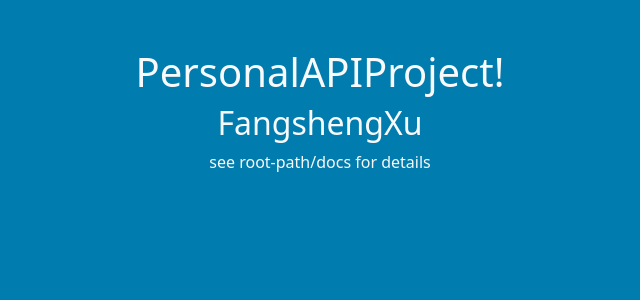
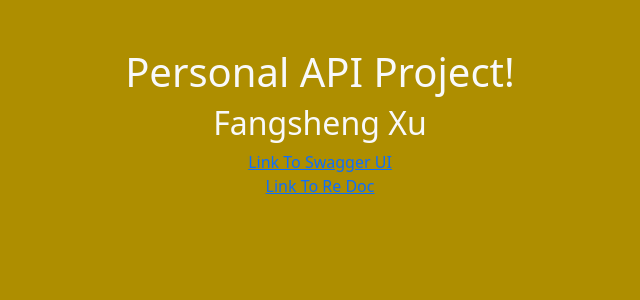
Before and after one commit to FangshengXuJason/Image-Editng-FastAPI, a FastAPI app: page / in a window 1280 px wide. Shown: the top 300 px of the page, without its empty margins (320-960 px from the left). Run offline with FastAPI, Linux system fonts and the light colour scheme.

Commit message:
submission ready

```diff
--- a/app/main.py
+++ b/app/main.py
@@ -3,6 +3,7 @@ import pathlib
 import os
 import io
 from typing import Optional, Tuple
+from urllib import response
 import uuid
 from functools import lru_cache
 from fastapi import(
@@ -17,10 +18,11 @@ from fastapi import(
 
 from fastapi.responses import HTMLResponse, FileResponse
 from fastapi.templating import Jinja2Templates
-from pydantic import BaseSettings, BaseModel
+from pydantic import BaseSettings
 from PIL import Image
 from typing import List, Tuple
 
+# system config
 class Settings(BaseSettings):
     app_auth_token: str
     debug: bool = False
@@ -38,23 +40,20 @@ def get_settings():
 settings = get_settings()
 DEBUG=settings.debug
 
+# path config
 BASE_DIR = pathlib.Path(__file__).parent
-UPLOAD_DIR = BASE_DIR / "uploads"
-TEMP_DIR = BASE_DIR / "temps"
+UPLOAD_DIR = BASE_DIR / "uploads" # for indiviual operation testing
+TEMP_DIR = BASE_DIR / "temps" # for API testing
 
-# param for each image editing operation
-class ImgEditParam(BaseModel):
-    name: str = "no_operation"
-    toggle: Optional[bool] = False
-    width: int = 0
-    length: int = 0
 
 app = FastAPI()
 templates = Jinja2Templates(directory=str(BASE_DIR / "templates"))
 
+
+# welcome page for live demo
 @app.get("/", response_class=HTMLResponse) # http GET -> JSON
 def home_view(request: Request):
-    return templates.TemplateResponse("home.html", {"request": request, "author": "FangshengXu"})
+    return templates.TemplateResponse("home.html", {"request": request, "author": "Fangsheng Xu"})
 
 
 def flip(img: Image, top_bottem: bool) -> Image:
@@ -62,6 +61,25 @@ def flip(img: Image, top_bottem: bool) -> Image:
         return img.transpose(Image.FLIP_TOP_BOTTOM)
     else:
         return img.transpose(Image.FLIP_LEFT_RIGHT)
+
+
+def greyscale(img: Image) -> Image:
+    return  img.convert('L')
+
+
+def resize(img: Image, size: Tuple[int, int]) -> Image:
+    return img.resize(size)
+
+# counter clock-wise, keeps the same size
+def rotate(img: Image, degrees: int) -> Image:
+    if degrees == 90:
+        return img.transpose(Image.ROTATE_90)
+    elif degrees == 180:
+        return img.transpose(Image.ROTATE_180)
+    elif degrees == 270:
+        return img.transpose(Image.ROTATE_270)
+    else:
+        return img.rotate(degrees) # size stays the same for sure
 
 @app.post("/flip/", response_class=FileResponse) # flip the image horizontally or vertically
 async def flip_view(top_bottem: bool = True, file:UploadFile = File(...)):
@@ -77,8 +95,6 @@ async def flip_view(top_bottem: bool = True, file:UploadFile = File(...)):
     img.save(dest)
     return dest
 
-def greyscale(img: Image) -> Image:
-    return  img.convert('L')
 
 @app.post("/greyscale/", response_class=FileResponse) # flip the image horizontally or vertically
 async def greyscale_view(file:UploadFile = File(...)):
@@ -95,8 +111,6 @@ async def greyscale_view(file:UploadFile = File(...)):
     img.save(dest)
     return dest
 
-def resize(img: Image, size: Tuple[int, int]) -> Image:
-    return img.resize(size)
 
 @app.post("/resize/", response_class=FileResponse) # flip the image horizontally or vertically
 async def resize_view(width: int = 128, height: int = 128, file:UploadFile = File(...)):
@@ -113,16 +127,6 @@ async def resize_view(width: int = 128, height: int = 128, file:UploadFile = Fil
     img.save(dest)
     return dest
 
-# counter clock-wise, keeps the same size
-def rotate(img: Image, degrees: int) -> Image:
-    if degrees == 90:
-        return img.transpose(Image.ROTATE_90)
-    elif degrees == 180:
-        return img.transpose(Image.ROTATE_180)
-    elif degrees == 270:
-        return img.transpose(Image.ROTATE_270)
-    else:
-        return img.rotate(degrees) # size stays the same for sure
 
 @app.post("/rotate/", response_class=FileResponse) # flip the image horizontally or vertically
 async def rotate_view(degrees: int = 90, file:UploadFile = File(...)):
@@ -140,34 +144,72 @@ async def rotate_view(degrees: int = 90, file:UploadFile = File(...)):
     return dest
 
 
+@app.post("/api/v1/upload/") # flip the image horizontally or vertically
+async def upload_image(file:UploadFile = File(...)):
+    bytes_str = io.BytesIO(await file.read())
+    try:
+        img = Image.open(bytes_str)
+    except:
+        raise HTTPException(detail="Invalid image", status_code=400)
 
-# async def process_operation(img: Image, custom_param: ImgEditParam) -> Image:
-#     if custom_param.name == "flip":
-#         return flip(img, custom_param.toggle)
-#     if custom_param == "greyscale":
-#         return greyscale(img)
-#     return img
+    fname = pathlib.Path(file.filename)
+    fext = fname.suffix # .jpg, .txt
+    dest = TEMP_DIR / f"{uuid.uuid1()}{fext}"
+    img.save(dest)
+    return dest
 
-# @app.post("/api/v1/", response_class=FileResponse)
-# async def edit_multiple_images(operations: List[ImgEditParam], file:UploadFile = File(...)) -> Image:
-#     bytes_str = io.BytesIO(await file.read())
-#     try:
-#         img = Image.open(bytes_str)
-#     except:
-#         raise HTTPException(detail="Invalid image", status_code=400)
-#     if operation is None:
-#         raise HTTPException(detail="Missing Image Edit Parameters", status_code=400)
 
-#     for operation in operations:
-#         print("--------Processing Operation: " + operation.name)
-#         #  img = process_operation(img, operation)
-#     return img
+@app.get("/api/v1/downlaod/{file_path: path}", response_class=FileResponse)
+async def download_image(file_path: str):
+    # verify file_path
+    file_name = pathlib.Path(file_path)
+    if not file_name.exists():
+        raise HTTPException(detail="Invalid path", status_code=400)
+    return file_path
 
-@app.post("/api/v1/testing")
-async def edit_multiple_images_test(operations: List[ImgEditParam]):
-    if operation is None:
-        raise HTTPException(detail="Missing Image Edit Parameters", status_code=400)
 
-    for operation in operations:
-        print("--------Processing Operation: " + operation.name)
-        #  img = process_operation(img, operation)
+@app.put("/api/v1/flip/{file_path: path}")
+async def flip_api(file_path: str, top_bottem: bool = True):
+    try:
+        img = Image.open(file_path)
+    except:
+        raise HTTPException(detail="Invalid path", status_code=400)
+    img = flip(img, top_bottem)
+    img.save(file_path)
+    if top_bottem:
+        return {"operation": "flip top and bottem"}
+    return {"operation": "flipped left and right"}
+
+
+@app.put("/api/v1/greyscale/{file_path: path}")
+async def greyscale_api(file_path: str):
+    try:
+        img = Image.open(file_path)
+    except:
+        raise HTTPException(detail="Invalid path", status_code=400)
+    img = greyscale(img)
+    img.save(file_path)
+    return {"operation": "greyscale"}
+
+
+@app.put("/api/v1/resize/{file_path: path}")
+async def resize_api(file_path: str, width: int = 128, height: int = 128):
+    try:
+        img = Image.open(file_path)
+    except:
+        raise HTTPException(detail="Invalid path", status_code=400)
+    size = width, height
+    img = resize(img, size)
+    img.save(file_path)
+    return {"operation": "resized to " + str(width) + " x " + str(height)}
+
+
+@app.put("/api/v1/rotate/{file_path: path}")
+async def rotate_api(file_path: str, degrees: int = 90):
+    try:
+        img = Image.open(file_path)
+    except:
+        raise HTTPException(detail="Invalid path", status_code=400)
+    img = rotate(img, degrees)
+    img.save(file_path)
+    return {"operation": "rotated enouter close-wise by" + str(degrees) + "degrees"}
--- a/app/templates/base.html
+++ b/app/templates/base.html
@@ -9,10 +9,10 @@
     <link href="https://cdn.jsdelivr.net/npm/bootstrap@5.1.0/dist/css/bootstrap.min.css" rel="stylesheet" integrity="sha384-KyZXEAg3QhqLMpG8r+8fhAXLRk2vvoC2f3B09zVXn8CA5QIVfZOJ3BCsw2P0p/We" crossorigin="anonymous">
     <style>
         .bg-cfe {
-            background-color: #007cae !important;
+            background-color: #ae8e00 !important;
         }
     </style>
-    <title>Code On!</title>
+    <title>Personal API Project by Fangsheng Xu</title>
   </head>
   <body class='bg-cfe text-light'>
    {% block content %}
--- a/app/templates/home.html
+++ b/app/templates/home.html
@@ -3,10 +3,11 @@
 {% block content %}
 <div class='text-center my-5 mx-5'>
     <div class='text-center my-5 mx-5'>
-            <h1>PersonalAPIProject!</h1>
+            <h1>Personal API Project!</h1>
             <!-- <h2> {{author}}</h2> -->
             <h2> {{author}}</h2>
-            <p> see root-path/docs for details</p>
+            <a href="http://127.0.0.1:8000/docs">Link To Swagger UI</a> <br>
+            <a href="http://127.0.0.1:8000/redoc">Link To Re Doc</a>
         </div>
     </div>
 {% endblock %}
```
Also changed, not shown: 1 other file.
